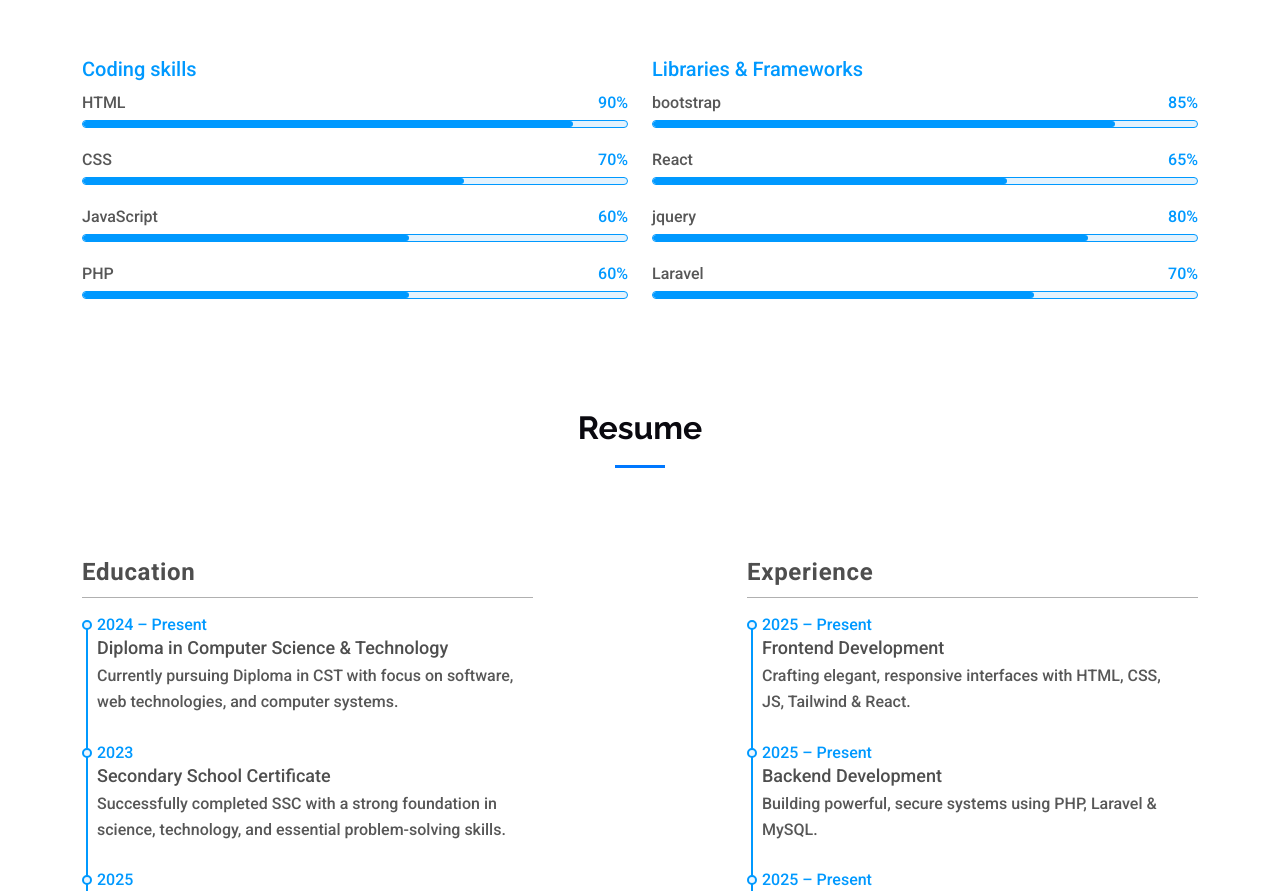
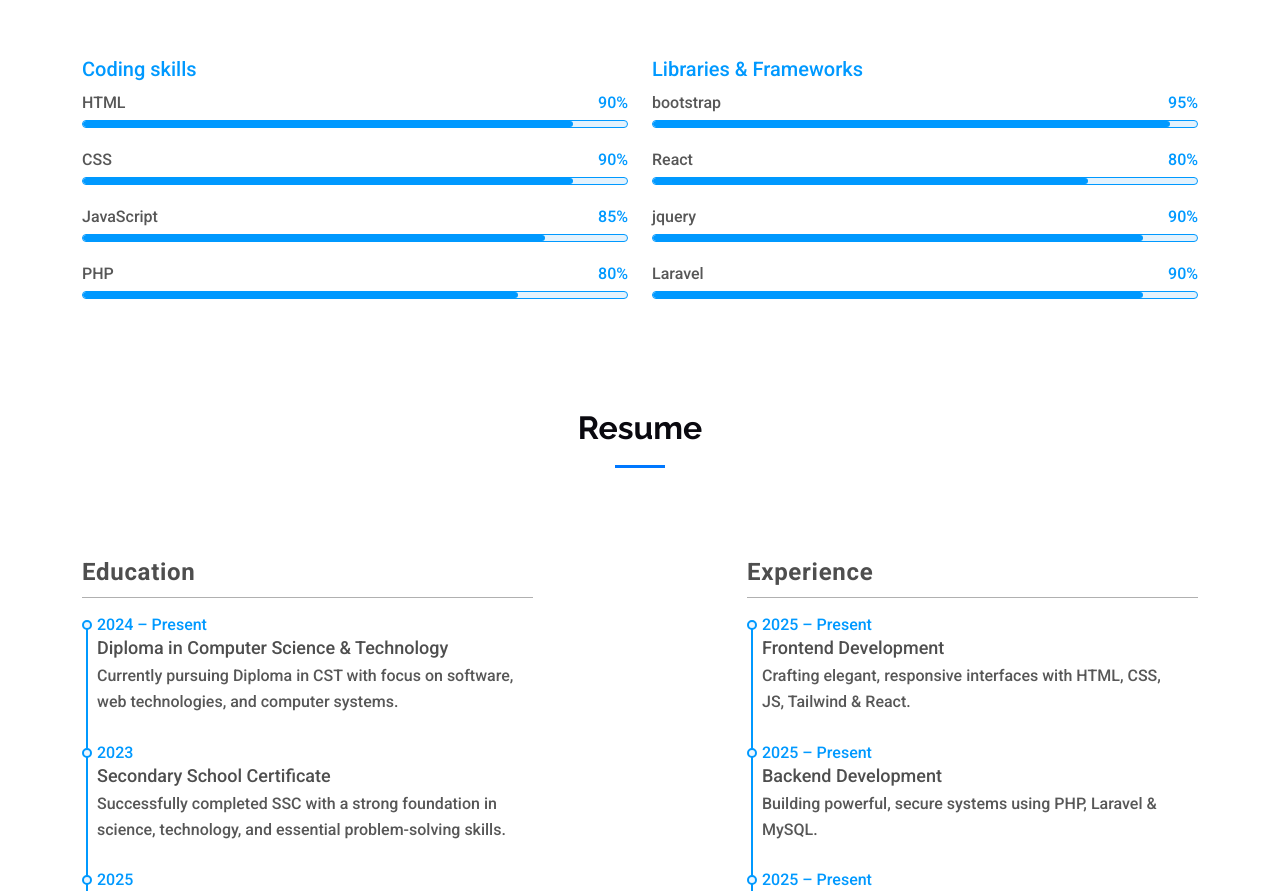
Before and after one commit to mohiuddinasad/personal_portfolio, a plain HTML site: page index.html in a window 1280 px wide. Shown: the part 1179-2070 px from the top of the page. Drawn offline with Linux system fonts and the light colour scheme.

Commit message:
skill update

```diff
--- a/index.html
+++ b/index.html
@@ -134,7 +134,7 @@
           <a class="hire col-sm-12"
             href="https://wa.me/8801761955564?text=Hello" class="button">Hire
             Me</a>
-          <a class="cv col-sm-12" href="./my cv.pdf" Download>Download CV </a>
+          <a class="cv col-sm-12" href="./mohiuddin asad Resume.pdf" Download>Download CV </a>
         </div>
       </div>
     </section>
@@ -214,28 +214,28 @@
             </div>
             <div class="progress_bars">
               <div class="percent d-flex justify-content-between">
-                <p class="m-0">CSS</p><span>70%</span>
+                <p class="m-0">CSS</p><span>90%</span>
               </div>
               <div class="progress-bar">
-                <div class="progress" data-percent="70" data-color="#0099ff">
+                <div class="progress" data-percent="90" data-color="#0099ff">
                 </div>
               </div>
             </div>
             <div class="progress_bars">
               <div class="percent d-flex justify-content-between">
-                <p class="m-0">JavaScript</p><span>60%</span>
+                <p class="m-0">JavaScript</p><span>85%</span>
               </div>
               <div class="progress-bar">
-                <div class="progress" data-percent="60" data-color="#0099ff">
+                <div class="progress" data-percent="85" data-color="#0099ff">
                 </div>
               </div>
             </div>
             <div class="progress_bars">
               <div class="percent d-flex justify-content-between">
-                <p class="m-0">PHP</p><span>60%</span>
+                <p class="m-0">PHP</p><span>80%</span>
               </div>
               <div class="progress-bar">
-                <div class="progress" data-percent="60" data-color="#0099ff">
+                <div class="progress" data-percent="80" data-color="#0099ff">
                 </div>
               </div>
             </div>
@@ -244,25 +244,16 @@
             <h4>Libraries & Frameworks</h4>
             <div class="progress_bars">
               <div class="percent d-flex justify-content-between">
-                <p class="m-0">bootstrap</p><span>85%</span>
+                <p class="m-0">bootstrap</p><span>95%</span>
               </div>
               <div class="progress-bar">
-                <div class="progress" data-percent="85" data-color="#0099ff">
+                <div class="progress" data-percent="95" data-color="#0099ff">
                 </div>
               </div>
             </div>
             <div class="progress_bars">
               <div class="percent d-flex justify-content-between">
-                <p class="m-0">React</p><span>65%</span>
-              </div>
-              <div class="progress-bar">
-                <div class="progress" data-percent="65" data-color="#0099ff">
-                </div>
-              </div>
-            </div>
-            <div class="progress_bars">
-              <div class="percent d-flex justify-content-between">
-                <p class="m-0">jquery</p><span>80%</span>
+                <p class="m-0">React</p><span>80%</span>
               </div>
               <div class="progress-bar">
                 <div class="progress" data-percent="80" data-color="#0099ff">
@@ -271,10 +262,19 @@
             </div>
             <div class="progress_bars">
               <div class="percent d-flex justify-content-between">
-                <p class="m-0">Laravel</p><span>70%</span>
+                <p class="m-0">jquery</p><span>90%</span>
               </div>
               <div class="progress-bar">
-                <div class="progress" data-percent="70" data-color="#0099ff">
+                <div class="progress" data-percent="90" data-color="#0099ff">
+                </div>
+              </div>
+            </div>
+            <div class="progress_bars">
+              <div class="percent d-flex justify-content-between">
+                <p class="m-0">Laravel</p><span>90%</span>
+              </div>
+              <div class="progress-bar">
+                <div class="progress" data-percent="90" data-color="#0099ff">
                 </div>
               </div>
             </div>
```
Also changed, not shown: 1 other file.
